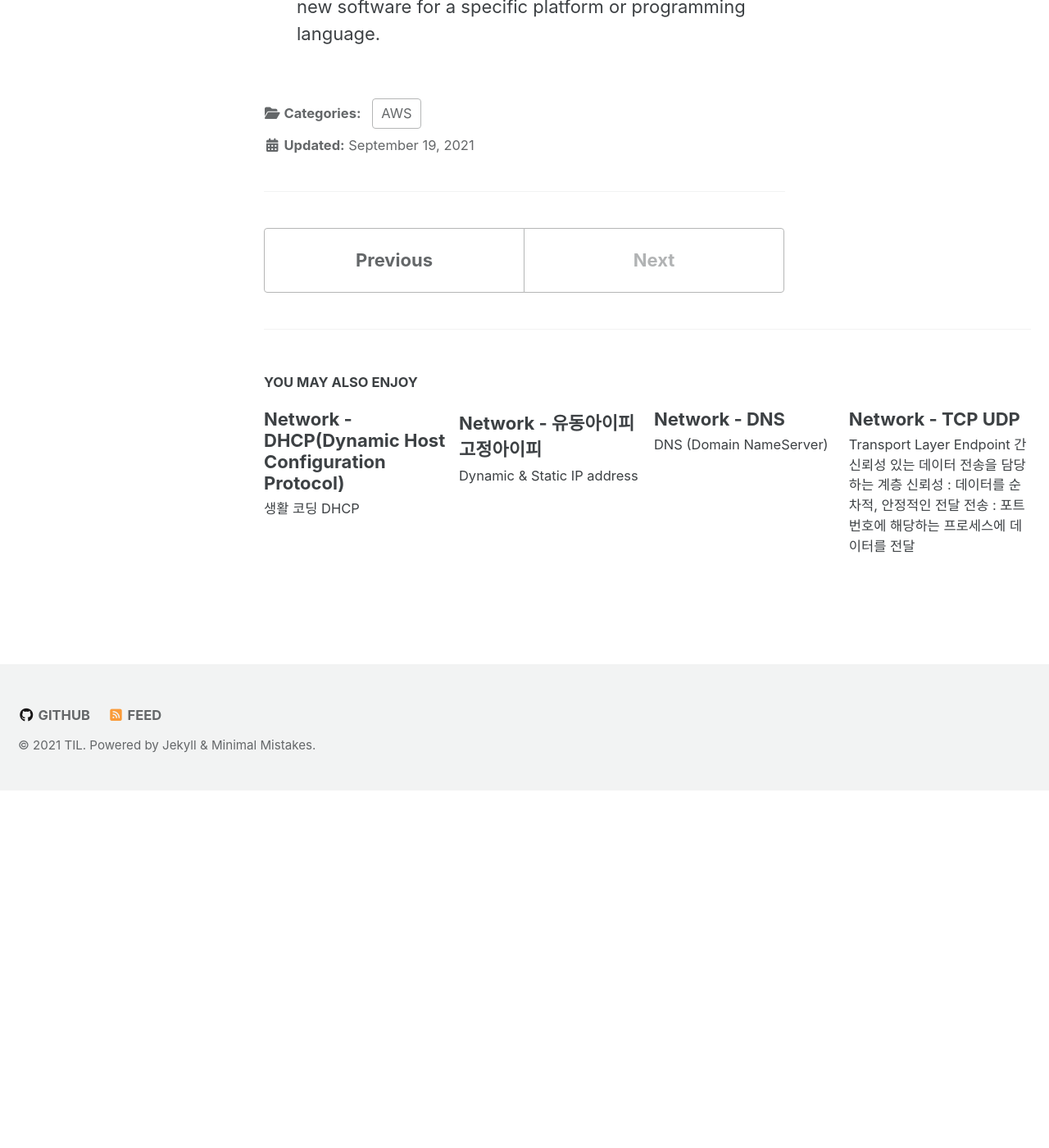
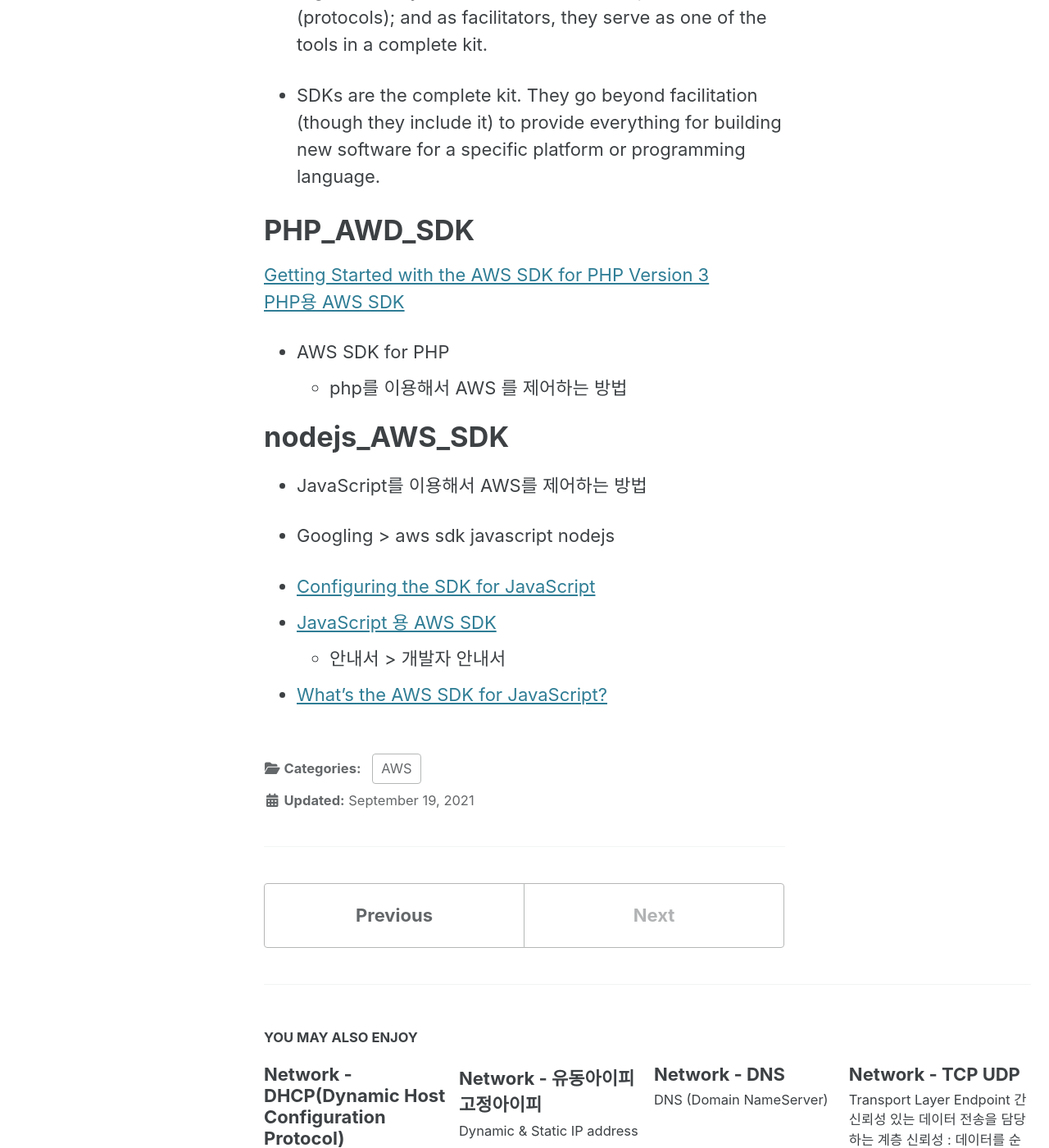
Before and after one commit to sujinsjlee/TIL, a Jekyll site: the page built from _posts/2021-09-19-Aws_SDK.md, in a window 1280 px wide and 1400 px high, scrolled down 2060 px. Shown: the whole window at 82% size. Built offline with Jekyll 4.4.1, drawn with Linux system fonts in a browser that asks for light colours; cached includes are drawn as plain includes; nearby versions of some CDN libraries; before the commit the page ends 3024 px from its top, so only the background shows below that; some of the changed text lies outside the part shown.

Commit message:
[aws] php nodejs for AWS

```diff
--- a/_posts/2021-09-19-Aws_SDK.md
+++ b/_posts/2021-09-19-Aws_SDK.md
@@ -7,11 +7,13 @@ tags:
 ---
 
 > [생활코딩](https://opentutorials.org/course/2717/11772)
+> [PHP를 위한 AWS SDK](#PHP_AWD_SDK)
+> [nodejs를 위한 AWS SDK](#nodejs_AWS_SDK)
 
-# Console
+## Console
 > *Management Console*
 
-# CLI
+## CLI
 > *Command Line Interface*
 
 
@@ -19,7 +21,7 @@ tags:
 - **CLI** 는 명령어를 입력해서 컴퓨터 제어
 
 
-# SDK
+## SDK
 > *Software Development Kit*
 
 
@@ -32,7 +34,7 @@ tags:
 - 기본적인 명령
 
 
-# API
+## API
 > *Application Programming Interface*
 
 
@@ -44,3 +46,21 @@ tags:
 - APIs, again, serve to define how different platforms work together. They facilitate interaction via specifications (protocols); and as facilitators, they serve as one of the tools in a complete kit.
 
 - SDKs are the complete kit. They go beyond facilitation (though they include it) to provide everything for building new software for a specific platform or programming language.
+
+
+# PHP_AWD_SDK
+[Getting Started with the AWS SDK for PHP Version 3](https://docs.aws.amazon.com/sdk-for-php/v3/developer-guide/getting-started_index.html)
+[PHP용 AWS SDK](https://aws.amazon.com/ko/sdk-for-php/)
+
+- AWS SDK for PHP
+  - php를 이용해서 AWS 를 제어하는 방법
+
+# nodejs_AWS_SDK
+- JavaScript를 이용해서 AWS를 제어하는 방법
+
+- Googling > aws sdk javascript nodejs
+
+- [Configuring the SDK for JavaScript](https://docs.aws.amazon.com/sdk-for-javascript/v2/developer-guide/configuring-the-jssdk.html)
+- [JavaScript 용 AWS SDK](https://aws.amazon.com/ko/sdk-for-javascript/)
+  - 안내서 > 개발자 안내서
+- [What's the AWS SDK for JavaScript?](https://docs.aws.amazon.com/sdk-for-javascript/v3/developer-guide/welcome.html)
```
